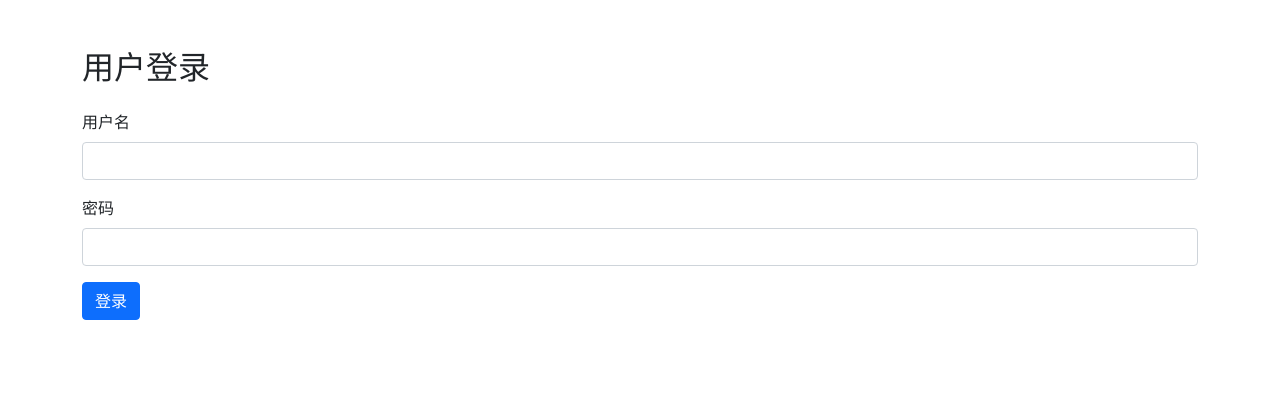
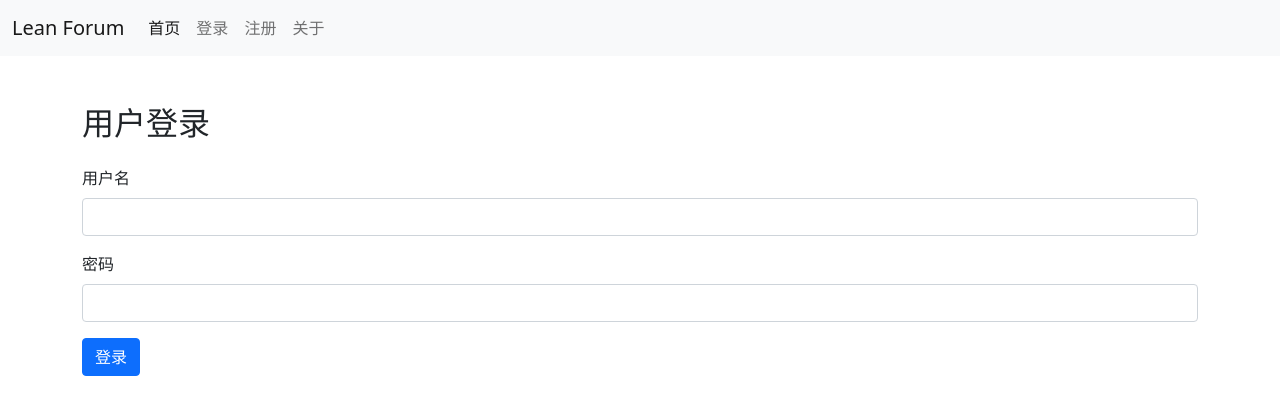
Before and after one commit to aba2222/lean_forum, a Django app: page /login/ in a window 1280 px wide. Shown: the top 415 px of the page. Run offline with Django 5.2, Linux system fonts and the light colour scheme; some libraries are stand-ins or nearby versions.

Commit message:
Use base.html

```diff
--- /dev/null
+++ b/forum/templates/base.html
@@ -0,0 +1,41 @@
+<!DOCTYPE html>
+<html lang="zh">
+<head>
+    <meta charset="UTF-8">
+    <meta name="viewport" content="width=device-width, initial-scale=1.0">
+    <title>{% block title %}Lean Forum{% endblock %}</title>
+    <link rel="stylesheet" href="https://cdnjs.cloudflare.com/ajax/libs/bootstrap/5.1.3/css/bootstrap.min.css">
+</head>
+<body>
+    <nav class="navbar navbar-expand-lg navbar-light bg-light">
+        <div class="container-fluid">
+            <a class="navbar-brand" href="{% url 'index' %}">Lean Forum</a>
+            <button class="navbar-toggler" type="button" data-bs-toggle="collapse" data-bs-target="#navbarNav" aria-controls="navbarNav" aria-expanded="false" aria-label="切换导航">
+                <span class="navbar-toggler-icon"></span>
+            </button>
+            <div class="collapse navbar-collapse" id="navbarNav">
+                <ul class="navbar-nav">
+                    <li class="nav-item">
+                        <a class="nav-link active" href="{% url 'index' %}">首页</a>
+                    </li>
+                    <li class="nav-item">
+                        <a class="nav-link" href="{% url 'login' %}">登录</a>
+                    </li>
+                    <li class="nav-item">
+                        <a class="nav-link" href="% url 'register' %}">注册</a>
+                    </li>
+                    <li class="nav-item">
+                        <a class="nav-link" href="% url 'about' %}">关于</a>
+                    </li>
+                </ul>
+            </div>
+        </div>
+    </nav>
+
+    <div class="container mt-4">
+        {% block content %}{% endblock %}
+    </div>
+
+    <script src="https://cdnjs.cloudflare.com/ajax/libs/bootstrap/5.1.3/js/bootstrap.bundle.min.js"></script>
+</body>
+</html>
--- a/forum/templates/forum/index.html
+++ b/forum/templates/forum/index.html
@@ -1,3 +1,8 @@
+{% extends 'base.html' %}
+
+{% block title %}首页{% endblock %}
+
+{% block content %}
 <h1>可打分的项目</h1>
 <ul>
 {% for item in items %}
@@ -22,3 +27,4 @@
   <li>暂时没有帖子</li>
 {% endfor %}
 </ul>
+{% endblock %}
--- a/forum/templates/forum/login.html
+++ b/forum/templates/forum/login.html
@@ -1,13 +1,8 @@
-<!DOCTYPE html>
-<html lang="zh">
-<head>
-    <meta charset="UTF-8">
-    <meta name="viewport" content="width=device-width, initial-scale=1.0">
-    <title>登录</title>
-    <link rel="stylesheet" href="https://cdnjs.cloudflare.com/ajax/libs/bootstrap/5.1.3/css/bootstrap.min.css">
-</head>
-<body>
-    <div class="container">
+{% extends 'base.html' %}
+
+{% block title %}登录{% endblock %}
+
+{% block content %}
         <h2 class="mt-5">用户登录</h2>
 
         {% if messages %}
@@ -36,8 +31,5 @@
         <div class="mt-4">
             <!--<p>还没有账户? <a href="% url 'register' %}">点击注册</a></p>!-->
         </div>
-    </div>
 
-    <script src="https://cdnjs.cloudflare.com/ajax/libs/bootstrap/5.1.3/js/bootstrap.bundle.min.js"></script>
-</body>
-</html>
+{% endblock %}
--- a/forum/templates/forum/post_create.html
+++ b/forum/templates/forum/post_create.html
@@ -1,3 +1,8 @@
+{% extends 'base.html' %}
+
+{% block title %}发新帖{% endblock %}
+
+{% block content %}
 <h1>发新帖</h1>
 <form method="post">
   {% csrf_token %}
@@ -7,3 +12,4 @@
   <textarea name="content" required></textarea><br>
   <button type="submit">提交</button>
 </form>
+{% endblock %}
--- a/forum/templates/forum/post_list.html
+++ b/forum/templates/forum/post_list.html
@@ -1,3 +1,8 @@
+{% extends 'base.html' %}
+
+{% block title %}帖子{% endblock %}
+
+{% block content %}
 <h1>帖子</h1>
 <a href="{% url 'post_create' %}">发新帖</a>
 <ul>
@@ -10,3 +15,4 @@
   <li>暂时没有帖子</li>
 {% endfor %}
 </ul>
+{% endblock %}
--- a/forum/urls.py
+++ b/forum/urls.py
@@ -7,5 +7,5 @@ urlpatterns = [
     path('posts/', views.post_list, name='post_list'),
     path('posts/create/', views.post_create, name='post_create'),
     path('posts/<int:post_id>/', views.post_detail, name='post_detail'),
-    path('login/', views.login_view, name='post_detail'),
+    path('login/', views.login_view, name='login'),
 ]
```
Also changed, not shown: forum/templates/forum/post_detail.html (+9 -0 lines), forum/templates/forum/rate_item.html (+7 -0 lines).
